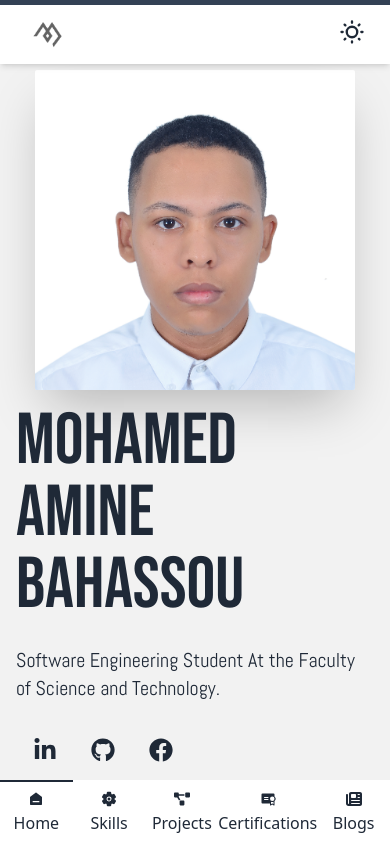
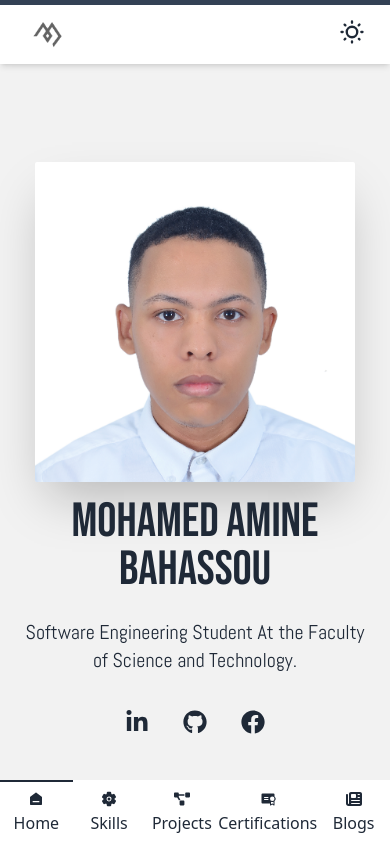
Before and after one commit to Medamine-Bahassou/MyPersonal-Portfolio, a React (Vite) app in the folder frontend/: page / in a window 390 px wide. Shown: the top 844 px of the page. Built offline with nearby package versions, Linux system fonts and the light colour scheme.

Commit message:
some modificatiob

```diff
--- a/frontend/src/components/common/home/Presentation.jsx
+++ b/frontend/src/components/common/home/Presentation.jsx
@@ -8,17 +8,20 @@ import photo from "../../../assets/logo/Photo.png"
 const Presentation = () => {
   return (
 
-    <div className="flex flex-col justify-center min-h-screen overflow-auto  ">
+    <div className="flex flex-col justify-center min-h-screen overflow-auto pt-16 ">
         <div className="hero-content flex-col lg:flex-row-reverse md:gap-28 ">
             <img
             src={photo}
             className="max-w-xs rounded-sm shadow-2xl " />
             <div>
-            <h1 className="text-7xl bebasnue">Mohamed Amine BAHASSOU</h1>
-            <p className="py-6 text-xl abel font-medium">
+            <h1 className="md:text-7xl text-5xl md:text-start text-center bebasnue">Mohamed Amine BAHASSOU</h1>
+            <p className="py-6 text-xl md:text-start text-center abel font-medium">
                 Software Engineering Student
                 At the Faculty of Science and Technology.
             </p>
+
+            <div className='flex md:justify-start md:items-start justify-center items-center '>
+
                 <a className="btn btn-ghost text-2xl hover:text-blue-500" href='https://www.linkedin.com/in/mohamed-amine-bahassou/' target='_blank'>
                     <FaLinkedinIn />
                 </a>
@@ -29,6 +32,7 @@ const Presentation = () => {
                     <FaFacebook />
                 </a>
 
+            </div>
 
             </div>
         </div>
```
Lines whose indentation alone changed are shown as unchanged.
